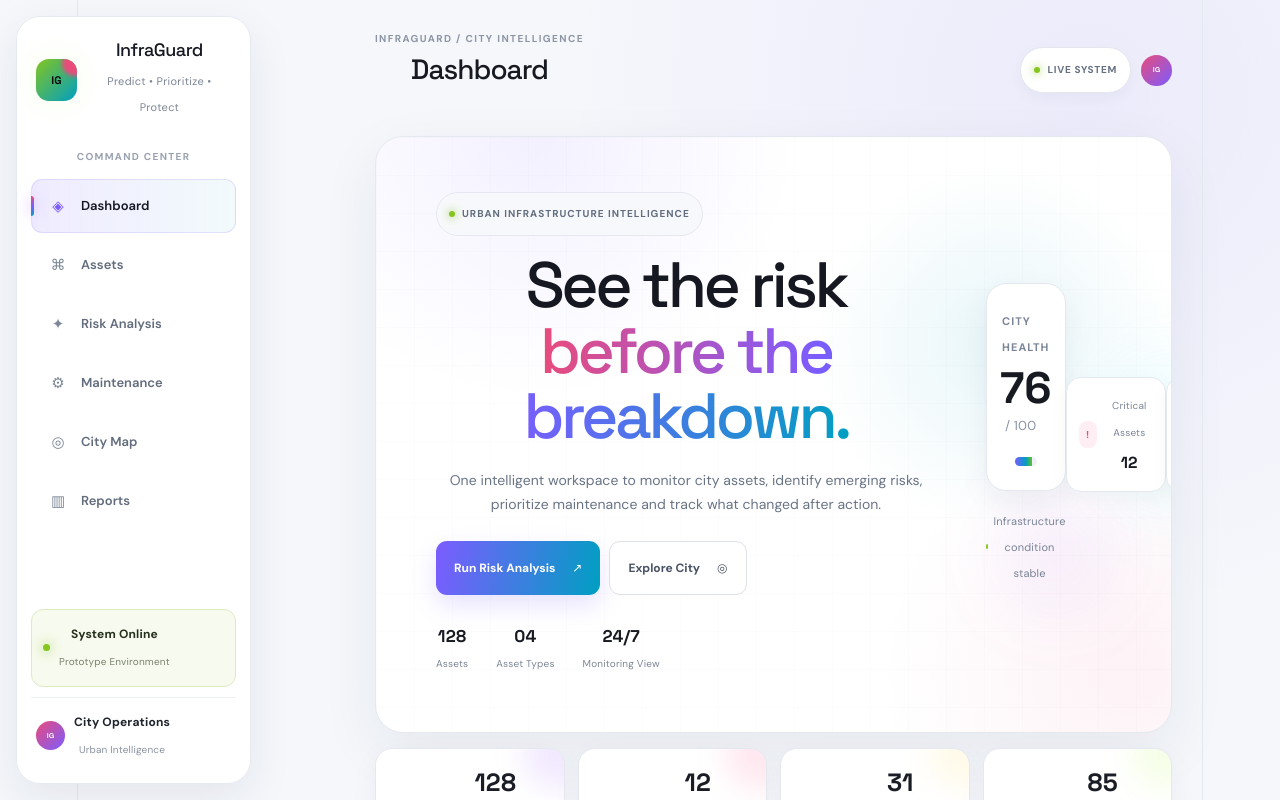
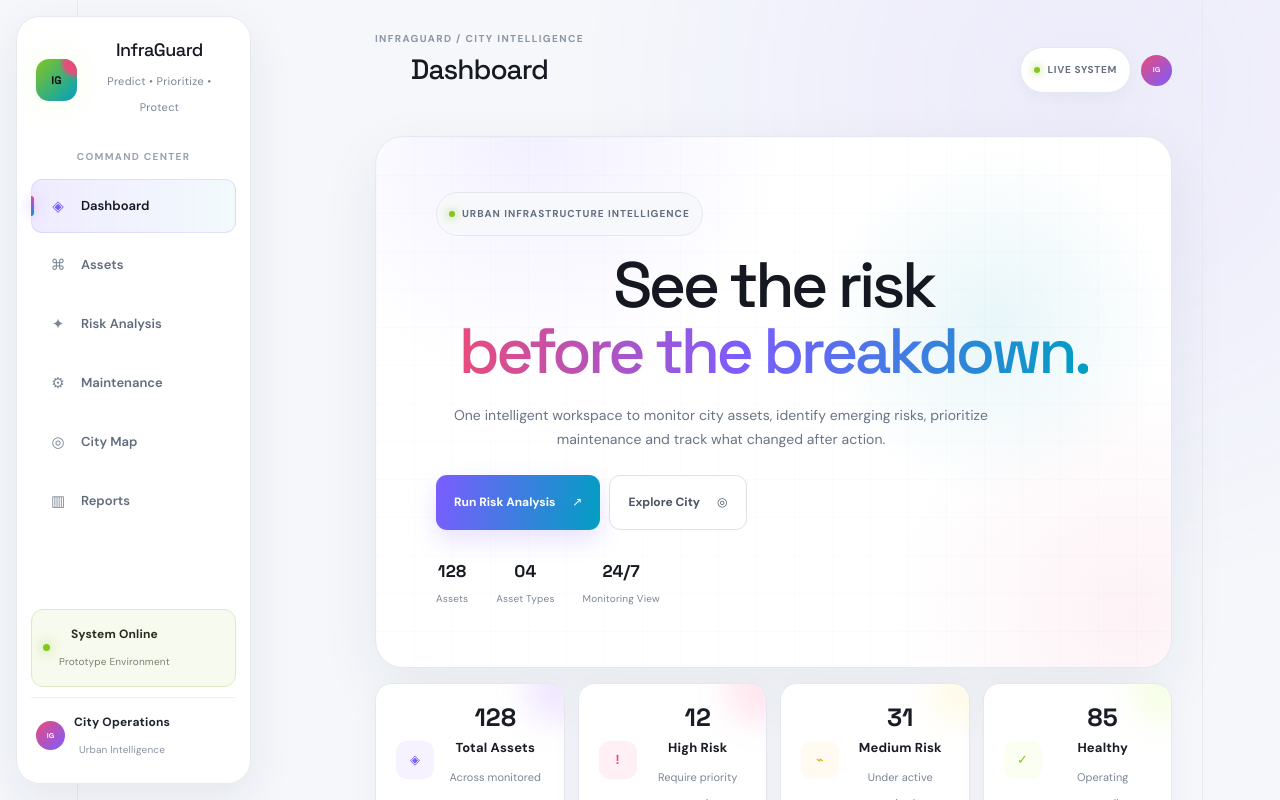
Before and after one commit to suraj-codes-0o/InfraGuard, a React (Vite) app: page / in a window 1280 px wide. Shown: the top 800 px of the page. Built offline with nearby package versions, Linux system fonts and the light colour scheme.

Commit message:
Remove city health section from hero

```diff
--- a/src/App.css
+++ b/src/App.css
@@ -4458,3 +4458,22 @@ body {
     margin: 0 auto !important;
   }
 }
+
+/* REMOVE COMPLETE CITY HEALTH SECTION */
+
+.hero-visual {
+  display: none !important;
+}
+
+/* Hero now uses full width */
+.hero {
+  grid-template-columns: 1fr !important;
+}
+
+.hero-copy {
+  max-width: 850px;
+}
+
+.hero-copy h2 {
+  max-width: 750px !important;
+}
```
